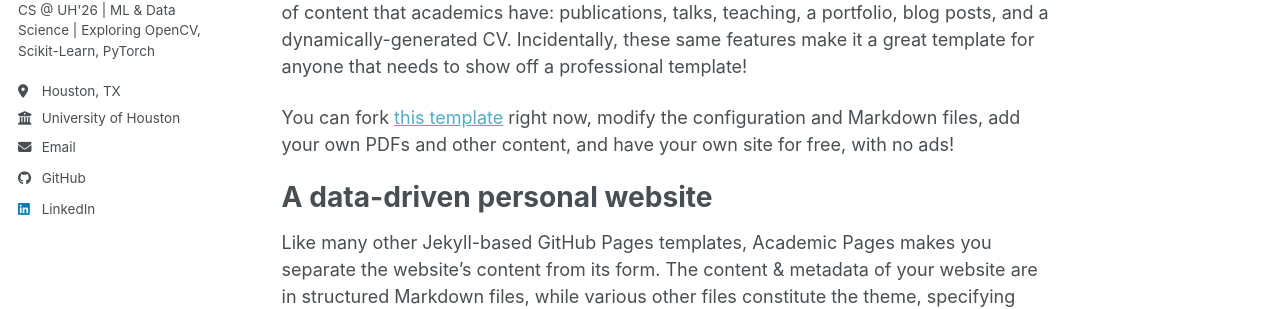
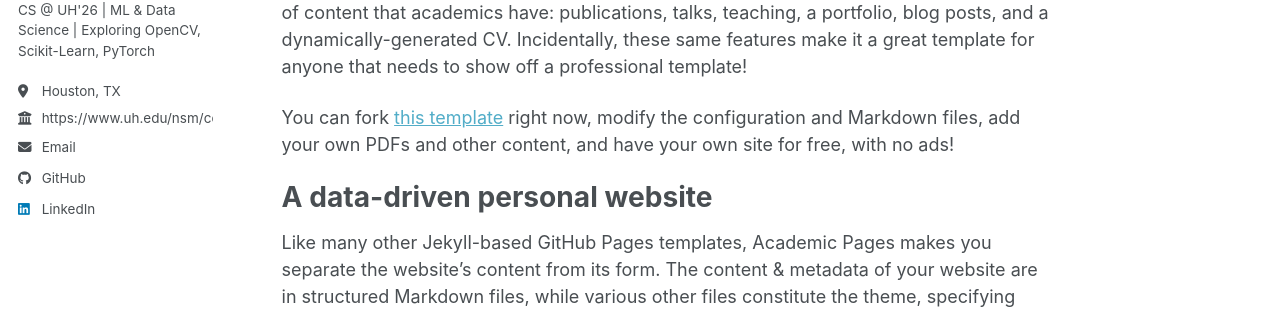
Before and after one commit to amurshid/amurshid.github.io, a Jekyll site: the page built from _pages/about.md, in a window 1280 px wide. Shown: the part 307-616 px from the top of the page. Built offline with Jekyll 4.4.1, drawn with Linux system fonts in a browser that asks for light colours; a script bundle is joined from its source files by our own code; library files that are not in the unit come from our copies.

Commit message:
Fixing the config

```diff
--- a/_config.yml
+++ b/_config.yml
@@ -28,7 +28,7 @@ author:
   pronouns         : "He/Him"
   bio              : "CS @ UH'26 | ML & Data Science | Exploring OpenCV, Scikit-Learn, PyTorch"
   location         : "Houston, TX"
-  employer         : "University of Houston"
+  employer         : "https://www.uh.edu/nsm/computer-science/"
   uri              : # URL
   email            : "murshid.ahnaf@gmail.com"
 
```
